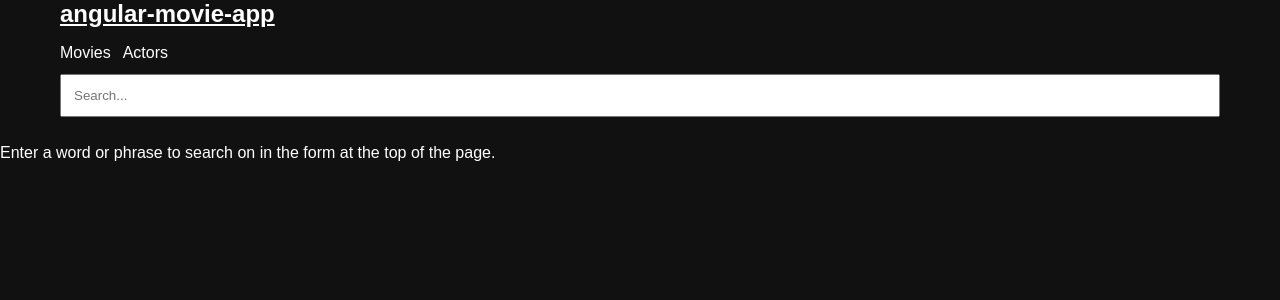
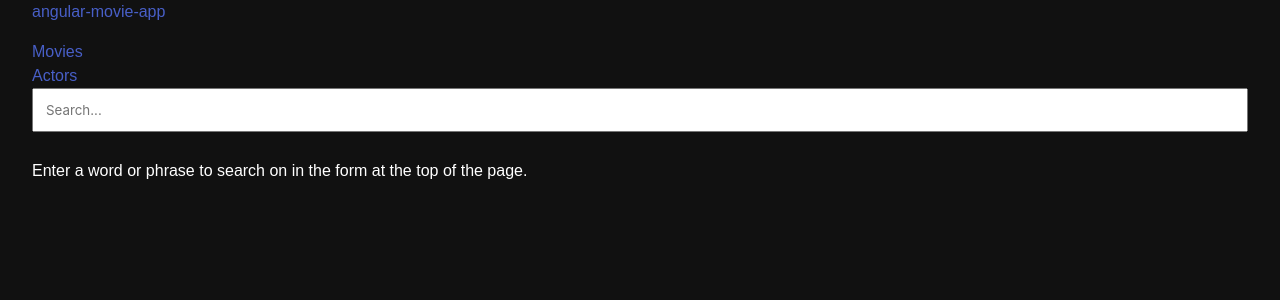
Before and after one commit to lkritsimas/angular-movie-app, an Angular app: page /search in a window 1280 px wide. Shown: the top 300 px of the page. Built offline with nearby package versions, Linux system fonts and the light colour scheme.

Commit message:
Install Bulma framework

```diff
--- a/angular.json
+++ b/angular.json
@@ -28,6 +28,7 @@
               "src/assets"
             ],
             "styles": [
+              "node_modules/bulma/css/bulma.css",
               "src/styles.scss"
             ],
             "scripts": []
@@ -123,6 +124,7 @@
           }
         }
       }
-    }},
+    }
+  },
   "defaultProject": "angular-movie-app"
 }
--- a/package.json
+++ b/package.json
@@ -19,6 +19,7 @@
     "@angular/platform-browser": "~9.0.2",
     "@angular/platform-browser-dynamic": "~9.0.2",
     "@angular/router": "~9.0.2",
+    "bulma": "^0.8.0",
     "rxjs": "~6.5.4",
     "tslib": "^1.10.0",
     "zone.js": "~0.10.2"
--- a/src/app/app.component.html
+++ b/src/app/app.component.html
@@ -1,3 +1,4 @@
+<div class="container is-fluid">
   <nav>
     <h1><a routerLink="/">{{ title }}</a></h1>
     <ul>
@@ -8,3 +9,5 @@
   </nav>
 
   <router-outlet></router-outlet>
+
+</div>
--- a/src/app/app.component.scss
+++ b/src/app/app.component.scss
@@ -1,19 +1,19 @@
-nav {
-    padding: 0 60px;
-}
+// nav {
+//     padding: 0 60px;
+// }
 
-ul {
-    padding: 0;
+// ul {
+//     padding: 0;
 
-    li {
-        display: inline-block;
-        list-style-type: none;
-        margin-bottom: 12px;
-    }
-}
+//     li {
+//         display: inline-block;
+//         list-style-type: none;
+//         margin-bottom: 12px;
+//     }
+// }
 
-li a {
-    font-size: 16px;
-    padding-right: 12px;
-    text-decoration: none;
-}
+// li a {
+//     font-size: 16px;
+//     padding-right: 12px;
+//     text-decoration: none;
+// }
--- a/src/app/movie-detail/movie-detail.component.scss
+++ b/src/app/movie-detail/movie-detail.component.scss
@@ -1,29 +1,29 @@
-$width: 100%;
+// $width: 100%;
 
-.details {
-    width: $width;
-    margin: 0 auto;
-    padding: 0 60px;
+// .details {
+//     width: $width;
+//     margin: 0 auto;
+//     padding: 0 60px;
 
-    img {
-        float: left;
-        margin-right: 16px;
-    }
+//     img {
+//         float: left;
+//         margin-right: 16px;
+//     }
 
-    .summary {
-        display: block;
-    }
+//     .summary {
+//         display: block;
+//     }
 
-    .similar {
-        clear: both;
+//     .similar {
+//         clear: both;
 
-        .movie img {
-            margin: 8px;
-        }
-    }
+//         .movie img {
+//             margin: 8px;
+//         }
+//     }
 
-    .year {
-        color: #999;
-        font-size: 65%;
-    }
-}
+//     .year {
+//         color: #999;
+//         font-size: 65%;
+//     }
+// }
--- a/src/app/movies/movies.component.html
+++ b/src/app/movies/movies.component.html
@@ -1,12 +1,12 @@
-<ul class="movies" *ngIf="(movies | async)">
-  <li *ngFor="let movie of (movies | async).results">
+<ul class="movies columns is-multiline" *ngIf="(movies | async)">
+  <li *ngFor="let movie of (movies | async).results" class="movie column is-full-mobile is-narrow-desktop">
     <a routerLink="/title/{{ movie.id }}">
-      <img src="https://image.tmdb.org/t/p/w200/{{ movie.poster_path }}" />
+      <img src="https://image.tmdb.org/t/p/w200/{{ movie.poster_path }}" class="image" />
     </a>
-    <div>
+    <!-- <div>
       <a routerLink="/title/{{ movie.id }}">
         {{ movie.title }}
       </a>
-    </div>
+    </div> -->
   </li>
 </ul>
--- a/src/app/movies/movies.component.scss
+++ b/src/app/movies/movies.component.scss
@@ -1,25 +1,25 @@
-ul {
-    padding: 0 48px;
-}
+// ul {
+//     padding: 0 48px;
+// }
 
-li {
-    display: inline-block;
-    width: 200px;
-    list-style: none;
-    margin: 12px;
+// li {
+//     display: inline-block;
+//     width: 200px;
+//     list-style: none;
+//     margin: 12px;
 
-    img {
-        display: block;
-    }
+//     img {
+//         display: block;
+//     }
 
-    div {
-        background-color: #222;
-        padding: 8px;
+//     div {
+//         background-color: #222;
+//         padding: 8px;
 
-        a {
-            font-size: 16px;
-            color: white;
-            text-decoration: none;
-        }
-    }
-}
+//         a {
+//             font-size: 16px;
+//             color: white;
+//             text-decoration: none;
+//         }
+//     }
+// }
--- a/src/styles.scss
+++ b/src/styles.scss
@@ -1,4 +1,3 @@
-/* You can add global styles to this file, and also import other style files */
 $width: 100%;
 
 * {
```
Also changed, not shown: 1 other file (tests, documents, lock files or other folders). Lines whose indentation alone changed are shown as unchanged.
